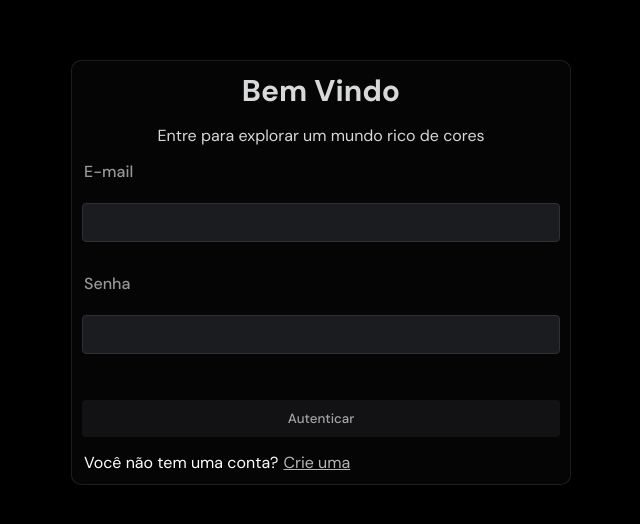
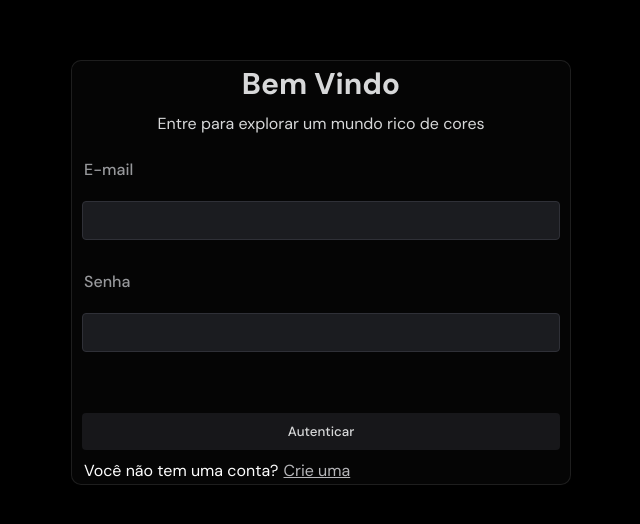
Before and after one commit to silvanocaina/PaletaForge.io, a React (Vite) app in the folder frontend/: page /user/auth in a window 1280 px wide. Shown: the part 128-652 px from the top of the page, without its empty margins (319-959 px from the left). Built offline with nearby package versions, Linux system fonts and the light colour scheme.

Commit message:
fix: Corrigindo a concistencia visual

```diff
--- a/frontend/src/components/buttonForm.css
+++ b/frontend/src/components/buttonForm.css
@@ -1,5 +1,5 @@
 .button-form {
-    margin-top: 15px;
+    margin-top: 30px;
     background-color: color-mix(in srgb, var(--onyx) 60%, var(--shadow-grey) 40%);
     color: color-mix(in srgb, var(--gunmetal) 20%, white 80%);
     font-weight: 500;
@@ -9,7 +9,7 @@
     border: none;
 }
 
-.button-form {
-    opacity: 0.75;
+.button-form:hover {
+    opacity: 0.8;
     cursor: pointer;
 }
--- a/frontend/src/components/inputForm.css
+++ b/frontend/src/components/inputForm.css
@@ -13,3 +13,7 @@
     border-radius: 4px;
     margin-bottom: 10px;
 }
+
+.input:hover {
+    opacity: 0.8;
+}
--- a/frontend/src/pages/authUser/styles.css
+++ b/frontend/src/pages/authUser/styles.css
@@ -18,18 +18,18 @@ main {
     color: var(--safe-text-color) ;
     font-size: 30px;
     text-align: center;
-    margin-bottom: 15px;
+    margin-bottom: 10px;
 }
 
 #text {
     color: var(--safe-text-color) ;
     text-align: center;
-    margin-bottom: 15px;
+    margin-bottom: 25px;
 }
 
 #create-user {
     margin: 0px 2px;
-    margin-top: 15px;
+    margin-top: 10px;
     display: flex;
     flex-direction: row;
     gap: 5px;
--- a/frontend/src/pages/createUser/styles.css
+++ b/frontend/src/pages/createUser/styles.css
@@ -17,18 +17,18 @@ main {
     color: var(--safe-text-color);
     font-size: 30px;
     text-align: center;
-    margin-bottom: 15px;
+    margin-bottom: 10px;
 }
 
 #text {
     color: var(--safe-text-color);
     text-align: center;
-    margin-bottom: 15px;
+    margin-bottom: 25px;
 }
 
 #sign-in {
     margin: 0px 2px;
-    margin-top: 15px;
+    margin-top: 10px;
     display: flex;
     flex-direction: row;
     gap: 5px;
```
